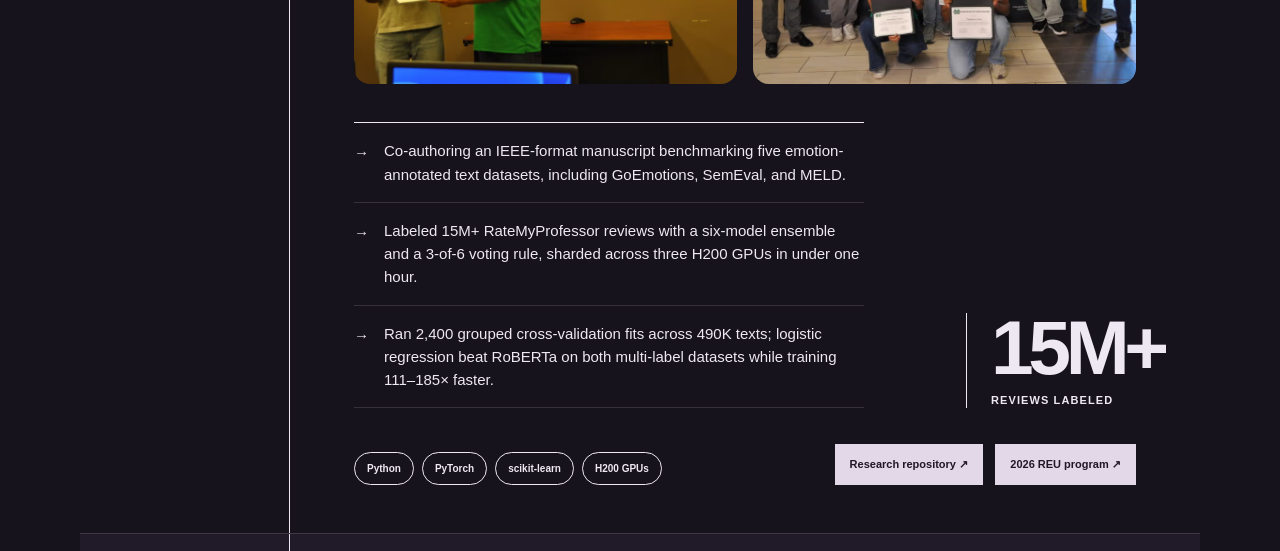
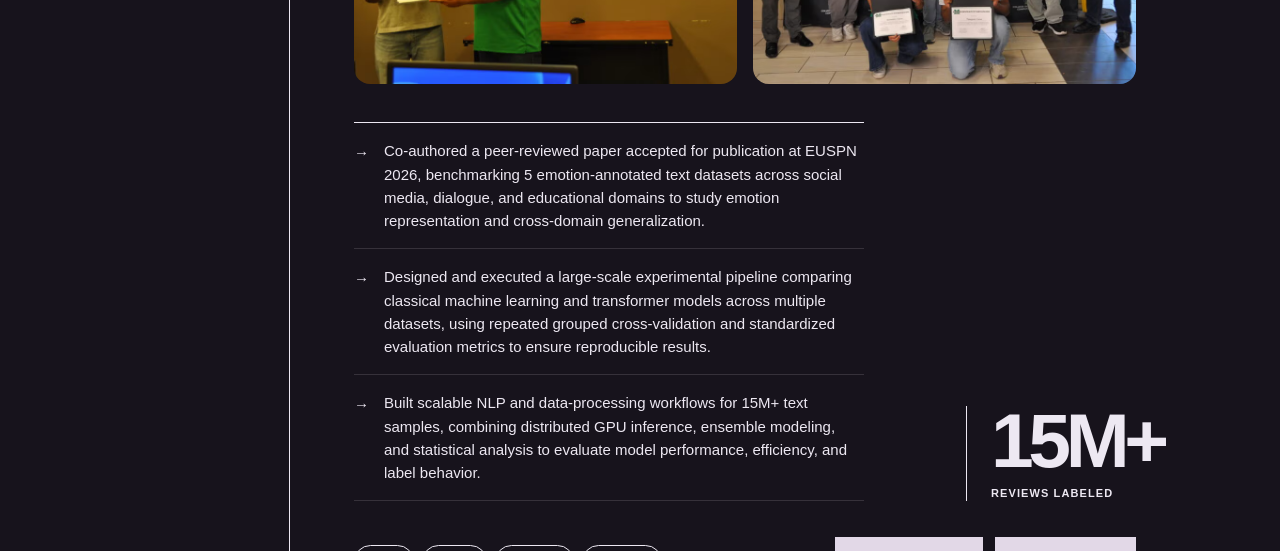
Before and after one commit to VarunP3000/VarunP3000.github.io, a Next.js app: page / in a window 1280 px wide. Shown: the part 1780-2331 px from the top of the page. Built offline with nearby package versions, Linux system fonts and the light colour scheme.

Commit message:
updated some details

```diff
--- a/src/app/page.tsx
+++ b/src/app/page.tsx
@@ -8,9 +8,9 @@ const experiences = [
     kicker: "Cross-domain emotion analytics for NLP",
     tools: ["Python", "PyTorch", "scikit-learn", "H200 GPUs"],
     facts: [
-      "Co-authoring an IEEE-format manuscript benchmarking five emotion-annotated text datasets, including GoEmotions, SemEval, and MELD.",
-      "Labeled 15M+ RateMyProfessor reviews with a six-model ensemble and a 3-of-6 voting rule, sharded across three H200 GPUs in under one hour.",
-      "Ran 2,400 grouped cross-validation fits across 490K texts; logistic regression beat RoBERTa on both multi-label datasets while training 111–185× faster.",
+      "Co-authored a peer-reviewed paper accepted for publication at EUSPN 2026, benchmarking 5 emotion-annotated text datasets across social media, dialogue, and educational domains to study emotion representation and cross-domain generalization.",
+      "Designed and executed a large-scale experimental pipeline comparing classical machine learning and transformer models across multiple datasets, using repeated grouped cross-validation and standardized evaluation metrics to ensure reproducible results.",
+      "Built scalable NLP and data-processing workflows for 15M+ text samples, combining distributed GPU inference, ensemble modeling, and statistical analysis to evaluate model performance, efficiency, and label behavior.",
     ],
     links: [
       { label: "Research repository", href: "https://github.com/VarunP3000/NFS-REU-Data-Analytics-2026" },
```
